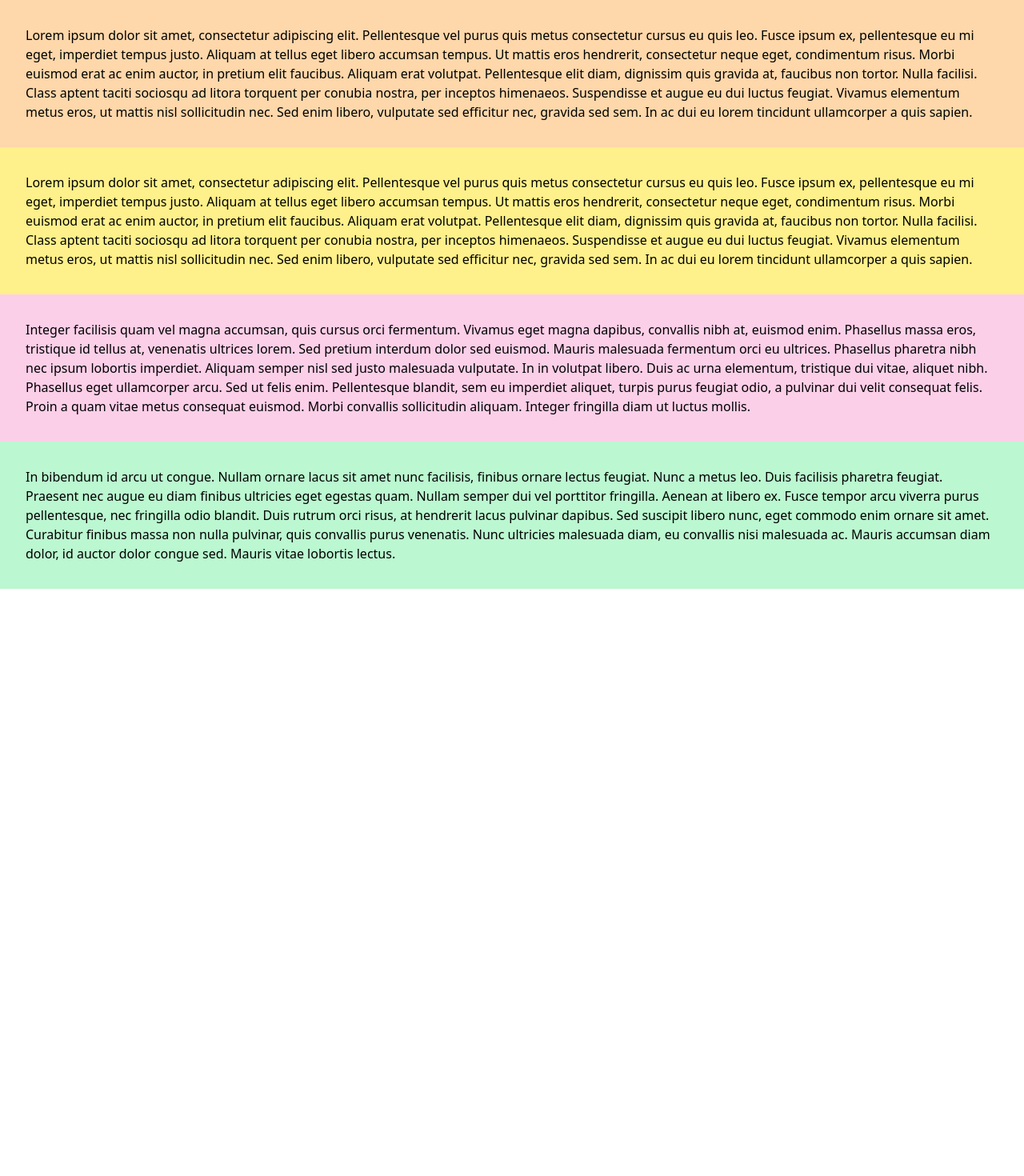
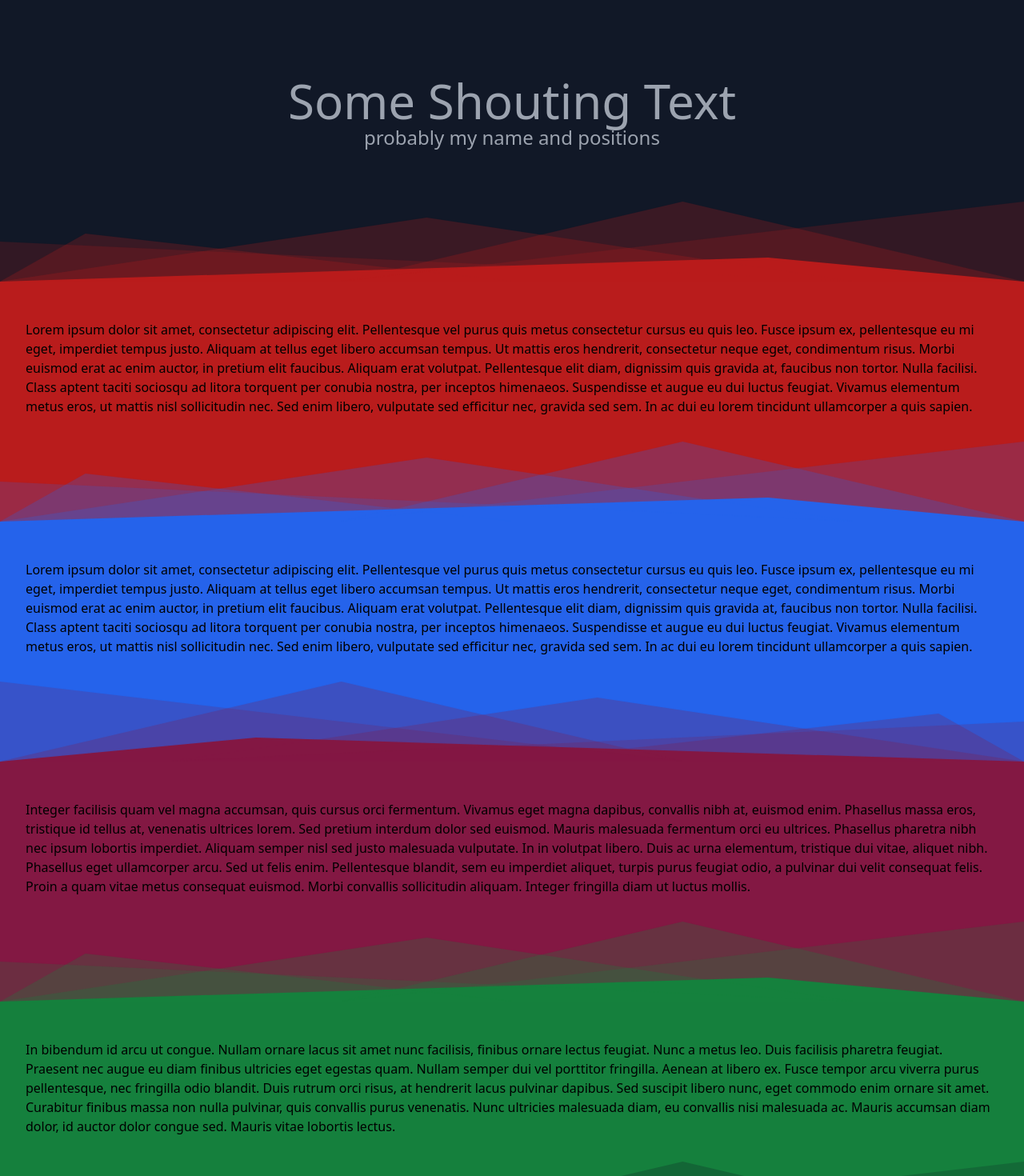
Before and after one commit to encX/encx.github.io, a Svelte app: page / in a window 1280 px wide. Shown: the top 1470 px of the page at 80% size. Before the commit the page ends 800 px from the top, so only its background shows below. Built offline with nearby package versions, Linux system fonts and the light colour scheme; the HTML template or start-up script is replaced by a standard one.

Commit message:
Add test dividers

```diff
--- a/src/App.svelte
+++ b/src/App.svelte
@@ -1,9 +1,18 @@
 <script lang="ts">
   import Section from './elements/Section.svelte';
+  import Spikes from './dividers/Spikes.svelte';
 </script>
 
 <main class="min-h-screen">
-  <Section classes="bg-orange-200">
+  <header class="bg-gray-900 text-gray-400 ">
+    <div class="p-16 pt-24 text-center">
+      <h1 class="text-6xl">Some Shouting Text</h1>
+      <h1 class="text-2xl">probably my name and positions</h1>
+    </div>
+    <Spikes --color="rgb(185 28 28)" />
+  </header>
+  <Section classes="bg-red-700">
+    <p slot="content">
       Lorem ipsum dolor sit amet, consectetur adipiscing elit. Pellentesque vel
       purus quis metus consectetur cursus eu quis leo. Fusce ipsum ex,
       pellentesque eu mi eget, imperdiet tempus justo. Aliquam at tellus eget
@@ -12,11 +21,15 @@
       faucibus. Aliquam erat volutpat. Pellentesque elit diam, dignissim quis
       gravida at, faucibus non tortor. Nulla facilisi. Class aptent taciti
       sociosqu ad litora torquent per conubia nostra, per inceptos himenaeos.
-    Suspendisse et augue eu dui luctus feugiat. Vivamus elementum metus eros, ut
-    mattis nisl sollicitudin nec. Sed enim libero, vulputate sed efficitur nec,
-    gravida sed sem. In ac dui eu lorem tincidunt ullamcorper a quis sapien.
+      Suspendisse et augue eu dui luctus feugiat. Vivamus elementum metus eros,
+      ut mattis nisl sollicitudin nec. Sed enim libero, vulputate sed efficitur
+      nec, gravida sed sem. In ac dui eu lorem tincidunt ullamcorper a quis
+      sapien.
+    </p>
+    <Spikes --color="rgb(37 99 235)" slot="divider" />
   </Section>
-  <Section classes="bg-yellow-200">
+  <Section classes="bg-blue-600">
+    <p slot="content">
       Lorem ipsum dolor sit amet, consectetur adipiscing elit. Pellentesque vel
       purus quis metus consectetur cursus eu quis leo. Fusce ipsum ex,
       pellentesque eu mi eget, imperdiet tempus justo. Aliquam at tellus eget
@@ -25,35 +38,49 @@
       faucibus. Aliquam erat volutpat. Pellentesque elit diam, dignissim quis
       gravida at, faucibus non tortor. Nulla facilisi. Class aptent taciti
       sociosqu ad litora torquent per conubia nostra, per inceptos himenaeos.
-    Suspendisse et augue eu dui luctus feugiat. Vivamus elementum metus eros, ut
-    mattis nisl sollicitudin nec. Sed enim libero, vulputate sed efficitur nec,
-    gravida sed sem. In ac dui eu lorem tincidunt ullamcorper a quis sapien.
+      Suspendisse et augue eu dui luctus feugiat. Vivamus elementum metus eros,
+      ut mattis nisl sollicitudin nec. Sed enim libero, vulputate sed efficitur
+      nec, gravida sed sem. In ac dui eu lorem tincidunt ullamcorper a quis
+      sapien.
+    </p>
+    <Spikes --color="rgb(131 24 67)" slot="divider" flip />
   </Section>
-  <Section classes="bg-pink-200">
+  <Section classes="bg-pink-900">
+    <p slot="content">
       Integer facilisis quam vel magna accumsan, quis cursus orci fermentum.
-    Vivamus eget magna dapibus, convallis nibh at, euismod enim. Phasellus massa
-    eros, tristique id tellus at, venenatis ultrices lorem. Sed pretium interdum
-    dolor sed euismod. Mauris malesuada fermentum orci eu ultrices. Phasellus
-    pharetra nibh nec ipsum lobortis imperdiet. Aliquam semper nisl sed justo
-    malesuada vulputate. In in volutpat libero. Duis ac urna elementum,
-    tristique dui vitae, aliquet nibh. Phasellus eget ullamcorper arcu. Sed ut
-    felis enim. Pellentesque blandit, sem eu imperdiet aliquet, turpis purus
-    feugiat odio, a pulvinar dui velit consequat felis. Proin a quam vitae metus
-    consequat euismod. Morbi convallis sollicitudin aliquam. Integer fringilla
-    diam ut luctus mollis.
+      Vivamus eget magna dapibus, convallis nibh at, euismod enim. Phasellus
+      massa eros, tristique id tellus at, venenatis ultrices lorem. Sed pretium
+      interdum dolor sed euismod. Mauris malesuada fermentum orci eu ultrices.
+      Phasellus pharetra nibh nec ipsum lobortis imperdiet. Aliquam semper nisl
+      sed justo malesuada vulputate. In in volutpat libero. Duis ac urna
+      elementum, tristique dui vitae, aliquet nibh. Phasellus eget ullamcorper
+      arcu. Sed ut felis enim. Pellentesque blandit, sem eu imperdiet aliquet,
+      turpis purus feugiat odio, a pulvinar dui velit consequat felis. Proin a
+      quam vitae metus consequat euismod. Morbi convallis sollicitudin aliquam.
+      Integer fringilla diam ut luctus mollis.
+    </p>
+    <Spikes --color="rgb(21 128 61)" slot="divider" />
   </Section>
-  <Section classes="bg-green-200">
-    In bibendum id arcu ut congue. Nullam ornare lacus sit amet nunc facilisis,
-    finibus ornare lectus feugiat. Nunc a metus leo. Duis facilisis pharetra
-    feugiat. Praesent nec augue eu diam finibus ultricies eget egestas quam.
-    Nullam semper dui vel porttitor fringilla. Aenean at libero ex. Fusce tempor
-    arcu viverra purus pellentesque, nec fringilla odio blandit. Duis rutrum
-    orci risus, at hendrerit lacus pulvinar dapibus. Sed suscipit libero nunc,
-    eget commodo enim ornare sit amet. Curabitur finibus massa non nulla
-    pulvinar, quis convallis purus venenatis. Nunc ultricies malesuada diam, eu
-    convallis nisi malesuada ac. Mauris accumsan diam dolor, id auctor dolor
-    congue sed. Mauris vitae lobortis lectus.
+
+  <Section classes="bg-green-700">
+    <p slot="content">
+      In bibendum id arcu ut congue. Nullam ornare lacus sit amet nunc
+      facilisis, finibus ornare lectus feugiat. Nunc a metus leo. Duis facilisis
+      pharetra feugiat. Praesent nec augue eu diam finibus ultricies eget
+      egestas quam. Nullam semper dui vel porttitor fringilla. Aenean at libero
+      ex. Fusce tempor arcu viverra purus pellentesque, nec fringilla odio
+      blandit. Duis rutrum orci risus, at hendrerit lacus pulvinar dapibus. Sed
+      suscipit libero nunc, eget commodo enim ornare sit amet. Curabitur finibus
+      massa non nulla pulvinar, quis convallis purus venenatis. Nunc ultricies
+      malesuada diam, eu convallis nisi malesuada ac. Mauris accumsan diam
+      dolor, id auctor dolor congue sed. Mauris vitae lobortis lectus.
+    </p>
+    <Spikes --color="rgb(17 24 39)" slot="divider" />
   </Section>
+
+  <footer class="bg-gray-900 text-sm text-gray-400 p-16 text-center">
+    Footer text that no one's gonna look at
+  </footer>
 </main>
 
 <style lang="postcss" global>
--- /dev/null
+++ b/src/dividers/Spikes.svelte
@@ -0,0 +1,37 @@
+<script lang="ts">
+  export let flip: boolean = false;
+</script>
+
+<div class="divider-spikes">
+  <svg
+    xmlns="http://www.w3.org/2000/svg"
+    viewBox="0 0 1200 100"
+    preserveAspectRatio="none"
+    style="transform: rotateY({flip ? '180deg' : '0'})"
+  >
+    <path d="M1200 0 L0 0 300 30 z" />
+    <path d="M1200 0 L600 0 1100 60 z" opacity=".25" />
+    <path d="M1200 0 L200 0 700 80 z" opacity=".25" />
+    <path d="M800 0 L0 0 400 100 z" opacity=".25" />
+    <path d="M1200 50 L1200 0 200 0 z" opacity=".2" />
+    <path d="M800 0 L0 0 0 100 z" opacity=".2" />
+  </svg>
+</div>
+
+<style>
+  .divider-spikes {
+    width: 100%;
+    overflow: hidden;
+    line-height: 0;
+    transform: rotate(180deg);
+  }
+
+  .divider-spikes svg {
+    height: 100px;
+    width: 100%;
+  }
+
+  .divider-spikes path {
+    fill: var(--color, #0f0);
+  }
+</style>
--- a/src/elements/Section.svelte
+++ b/src/elements/Section.svelte
@@ -3,7 +3,8 @@
 </script>
 
 <section class={classes}>
-  <div class="container p-8 mx-auto">
-    <slot />
+  <div class="container p-8 pt-12 mx-auto">
+    <slot name="content" />
   </div>
+  <slot name="divider" />
 </section>
```
Also changed, not shown: 3 other files (tests, documents, lock files or other folders). Lines whose indentation alone changed are shown as unchanged.
